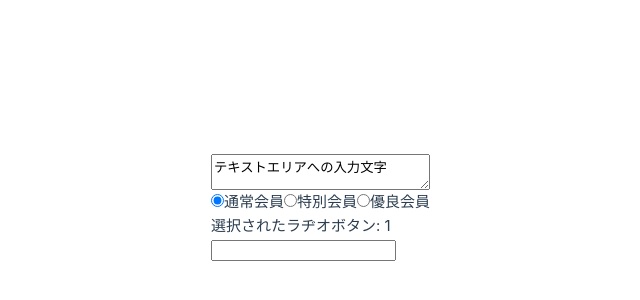
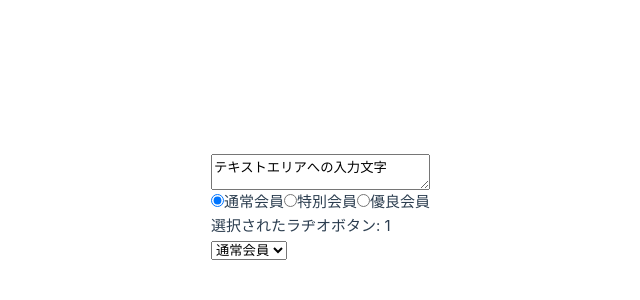
Before and after one commit to capricorn77777/VuePractice, a Vue app in the folder hello-vue/: page / in a window 1280 px wide. Shown: the part 192-492 px from the top of the page, without its empty margins (210-850 px from the left). Built offline with nearby package versions, Linux system fonts and the light colour scheme.

Commit message:
双方向データバインディング template select

```diff
--- a/hello-vue/src/App.vue
+++ b/hello-vue/src/App.vue
@@ -23,7 +23,10 @@ const selectedOSSelect = ref([]);
   </section>
   <br>
   <section>
-      <input type="text" v-on:input="onInputName"><br>
-      <p>{{ inputNameOn }}</p>
+      <select v-model="memberTypeSelect">
+        <option value="1">通常会員</option>
+        <option value="2">通常会員</option>
+        <option value="3">通常会員</option>
+      </select>
   </section>
 </template>
```
